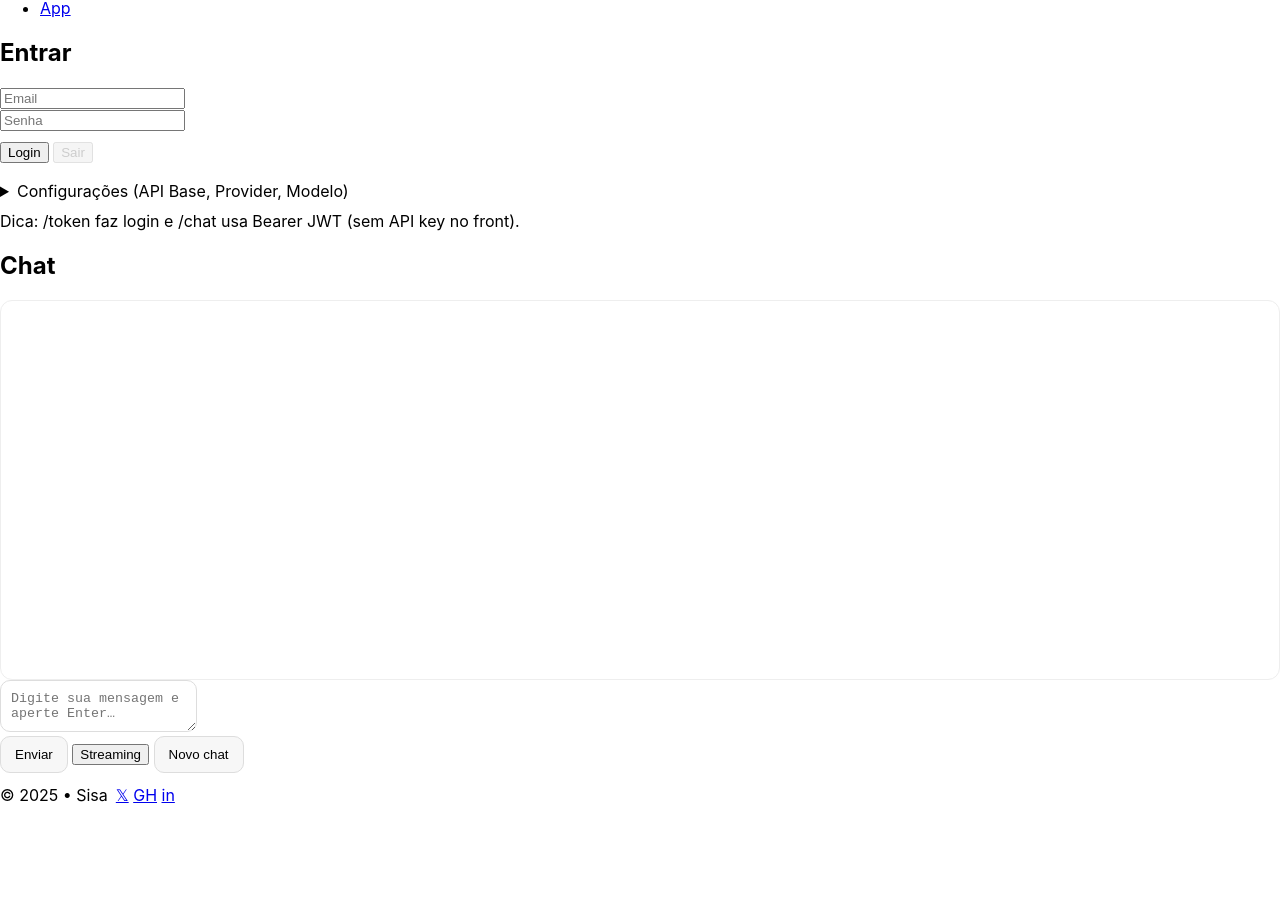
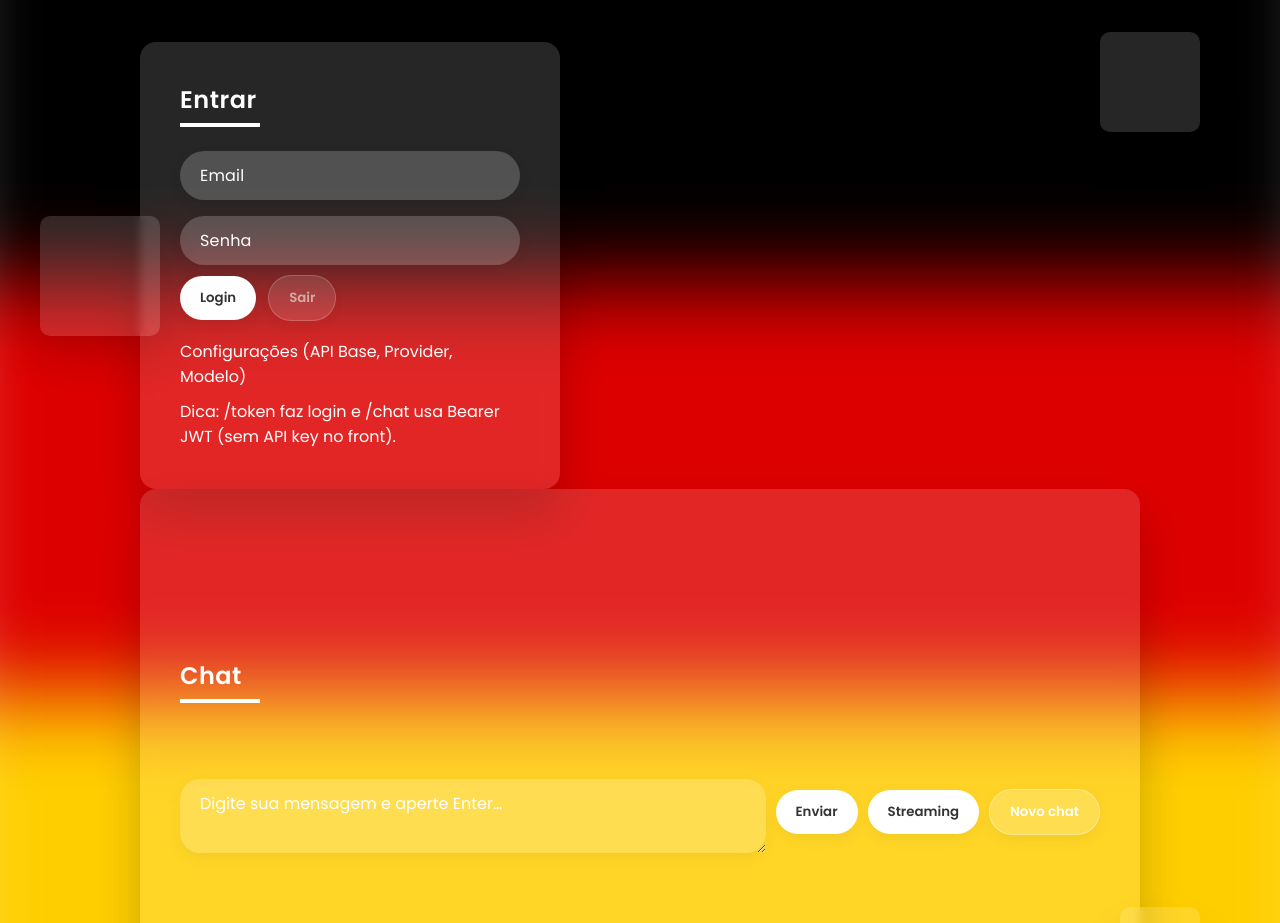
Before and after one commit to LuisOctavioGSeror/language_course__frontend_poc, a plain HTML site: page index.html in a window 1280 px wide. Shown: the part 78-1001 px from the top of the page. Before the commit the page ends 883 px from the top, so only its background shows below. Drawn offline with Linux system fonts and the light colour scheme.

Commit message:
Update style.css

```diff
--- a/style.css
+++ b/style.css
@@ -1,16 +1,137 @@
-*{box-sizing:border-box} body{margin:0;font-family:Inter,system-ui,-apple-system,Segoe UI,Roboto,Ubuntu}
-.app{max-width:820px;margin:24px auto;padding:0 16px}
-header{display:flex;gap:16px;align-items:center;flex-wrap:wrap;margin-bottom:12px}
-h1{margin:0}
-.settings{display:flex;gap:8px;flex-wrap:wrap;align-items:flex-end}
-.settings label{display:flex;flex-direction:column;font-size:12px;gap:6px}
-.settings input,.settings select{padding:8px 10px;border:1px solid #ddd;border-radius:8px;min-width:220px}
-.settings button{padding:10px 14px;border-radius:8px;border:1px solid #ddd;background:#f7f7f7;cursor:pointer}
-main#chat{border:1px solid #eee;border-radius:12px;min-height:380px;padding:12px;display:flex;flex-direction:column;gap:10px;background:#fff}
-.msg{max-width:80%;padding:10px 12px;border-radius:12px;white-space:pre-wrap;line-height:1.4}
-.user{align-self:flex-end;background:#e9f0ff;border:1px solid #d8e6ff}
-.assistant{align-self:flex-start;background:#f6f6f6;border:1px solid #eee}
-footer{display:flex;gap:8px;margin-top:12px}
-textarea#input{flex:1;border:1px solid #ddd;border-radius:10px;padding:10px;resize:vertical}
-button#send,button#clear{padding:10px 14px;border-radius:10px;border:1px solid #ddd;background:#f7f7f7;cursor:pointer}
-button[disabled]{opacity:.6;cursor:not-allowed}
+@import url('https://fonts.googleapis.com/css?family=Poppins:200,300,400,500,600,700,800,900&display=swap');
+
+/* ===== Reset ===== */
+* { margin: 0; padding: 0; box-sizing: border-box; font-family: 'Poppins', sans-serif; }
+body { overflow-x: hidden; overflow-y: auto; -webkit-font-smoothing: antialiased; -moz-osx-font-smoothing: grayscale; }
+
+/* ===== Fundo (bandeira da Alemanha, com blur) ===== */
+section {
+  position: relative; display: flex; flex-direction: column; gap: 28px;
+  justify-content: center; align-items: center; min-height: 100vh; padding: 24px;
+  overflow: hidden; background: transparent; padding-top: 120px; /* espaço p/ navbar */
+}
+section::before{
+  content:''; position:absolute; inset:0;
+  background:linear-gradient(to bottom, #000 33.33%, #dd0000 33.33%, #dd0000 66.66%, #ffce00 66.66%);
+  filter: blur(40px); transform: scale(1.1); z-index:0;
+}
+
+/* ===== Navbar ===== */
+.navbar{
+  position: fixed; top:0; left:0; width:100%; padding:14px 28px;
+  display:flex; justify-content:space-between; align-items:center;
+  background: rgba(0,0,0,0.35); backdrop-filter: blur(8px); z-index:10;
+}
+.navbar .logo{ color:#fff; font-weight:700; font-size:20px; }
+.navbar ul{ list-style:none; display:flex; gap:20px; }
+.navbar ul li a{ color:#fff; text-decoration:none; font-weight:500; transition:.3s; }
+.navbar ul li a:hover{ color:#ffce00; }
+
+/* ===== Card base (glass) ===== */
+.container{
+  position:relative; z-index:1; width: clamp(280px, 92vw, 420px);
+  min-height: 380px; background: rgba(255,255,255,.15); border-radius:16px;
+  display:flex; justify-content:center; align-items:center;
+  backdrop-filter: blur(10px); -webkit-backdrop-filter: blur(10px);
+  box-shadow: 0 25px 45px rgba(0,0,0,.2);
+}
+
+/* Variante maior para o chat */
+.container.chat{
+  width: clamp(320px, 96vw, 1000px);
+  min-height: 540px;
+}
+
+/* ===== Quadrados animados ===== */
+.box{ position:relative; z-index:1; }
+.box .square{
+  position:absolute; backdrop-filter: blur(5px); -webkit-backdrop-filter: blur(5px);
+  box-shadow:0 25px 45px rgba(0,0,0,.1); background: rgba(255,255,255,.15); border-radius:10px;
+  animation: floaty 10s linear infinite; animation-delay: calc(-1s * var(--i));
+}
+@keyframes floaty{ 0%,100%{ transform: translateY(-40px);} 50%{ transform: translateY(40px);} }
+.box .square:nth-child(1){ top:-50px; right:-60px; width:100px; height:100px; }
+.box .square:nth-child(2){ top:150px; left:-100px; width:120px; height:120px; z-index:2; }
+.box .square:nth-child(3){ bottom:50px; right:-60px; width:80px; height:80px; z-index:2; }
+.box .square:nth-child(4){ bottom:-80px; left:100px; width:50px; height:50px; }
+.box .square:nth-child(5){ top:-80px; left:140px; width:60px; height:60px; }
+
+/* ===== Form ===== */
+.form{ position:relative; width:100%; height:100%; padding: clamp(20px, 6vw, 40px); }
+.form h2{
+  position:relative; color:#fff; font-size: clamp(20px, 3.2vw, 24px);
+  font-weight:600; letter-spacing:.5px; margin-bottom: clamp(20px, 5vw, 34px);
+}
+.form h2::before{ content:''; position:absolute; left:0; bottom:-10px; width:80px; height:4px; background:#fff; }
+
+.form .inputBox{ width:100%; margin-top:16px; }
+.form .inputRow{ display:flex; gap:12px; flex-wrap:wrap; align-items:center; }
+
+/* inputs base */
+.form .inputBox input{
+  width:100%; background: rgba(255,255,255,.2); border:none; outline:none;
+  padding:12px 20px; border-radius:35px; font-size:16px; letter-spacing:.2px;
+  color:#fff; box-shadow:0 5px 15px rgba(0,0,0,.05);
+}
+.form .inputBox input::placeholder{ color:#fff; }
+
+/* === extras: select & textarea no mesmo estilo === */
+.form .inputBox select,
+.form .inputBox textarea{
+  width:100%; background: rgba(255,255,255,.2); border:none; outline:none;
+  padding:12px 20px; border-radius:20px; font-size:16px; color:#fff;
+  box-shadow:0 5px 15px rgba(0,0,0,.05); appearance:none; resize:vertical;
+}
+.form .inputBox textarea::placeholder{ color:#fff; }
+.form .inputBox select option{ color:#111; background:#fff; }
+
+/* Botões */
+.btn{
+  padding:12px 20px; border:none; border-radius:35px; background:#fff; color:#333;
+  font-weight:600; cursor:pointer; transition:.3s; box-shadow:0 5px 15px rgba(0,0,0,.05);
+}
+.btn:hover{ background:#ddd; }
+.btn.secondary{
+  background: rgba(255,255,255,.2); color:#fff; border:1px solid rgba(255,255,255,.35);
+}
+.btn:disabled{ opacity:.6; cursor:not-allowed; }
+
+/* Avisos/links */
+.forget{ margin-top:8px; color:#fff; display:flex; flex-wrap:wrap; gap:6px; justify-content:space-between; }
+.forget a{ color:#fff; font-weight:600; text-decoration:none; }
+
+/* ===== Chat ===== */
+.chat-wrap{ display:flex; flex-direction:column; gap:12px; height:100%; }
+#chat{
+  flex:1; overflow:auto; display:flex; flex-direction:column; gap:10px; padding:6px;
+}
+.msg{
+  max-width:80%; padding:10px 14px; border-radius:16px;
+  background: rgba(255,255,255,.25); color:#fff;
+  border:1px solid rgba(255,255,255,.35); backdrop-filter: blur(4px);
+}
+.msg.user{
+  align-self:flex-end;
+  background: rgba(233,240,255,.75); color:#0b2559; border-color: rgba(216,230,255,.9);
+}
+.controls{ display:flex; gap:10px; align-items:center; }
+.controls textarea{ flex:1; min-height:48px; }
+
+/* ===== Footer ===== */
+footer{
+  text-align:center; padding:20px; background: rgba(255,255,255,.1);
+  border-radius:12px 12px 0 0; backdrop-filter: blur(10px); -webkit-backdrop-filter: blur(10px);
+  color:#fff; box-shadow:0 -5px 20px rgba(0,0,0,.2);
+}
+footer .social-links{ margin-top:10px; }
+footer .social-links a{ color:#fff; margin:0 10px; font-size:20px; transition:.3s; }
+footer .social-links a:hover{ color:#ffce00; }
+
+/* ===== Responsivo ===== */
+@media (max-width: 768px){ section{ padding:20px; } }
+@media (max-width: 480px){
+  section{ padding:16px; }
+  .container{ border-radius:12px; }
+  .form{ padding:20px; }
+  .form h2::before{ width:60px; }
+}
```
